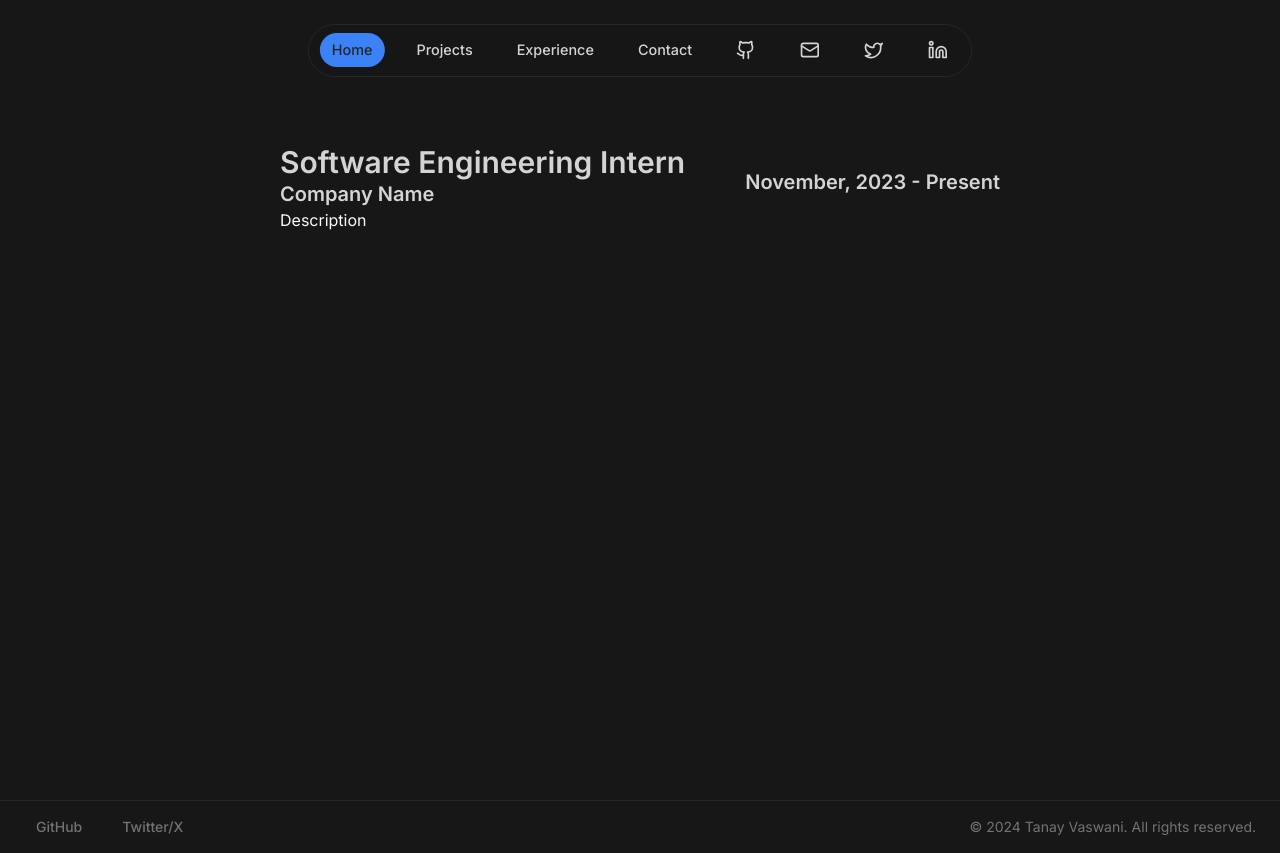
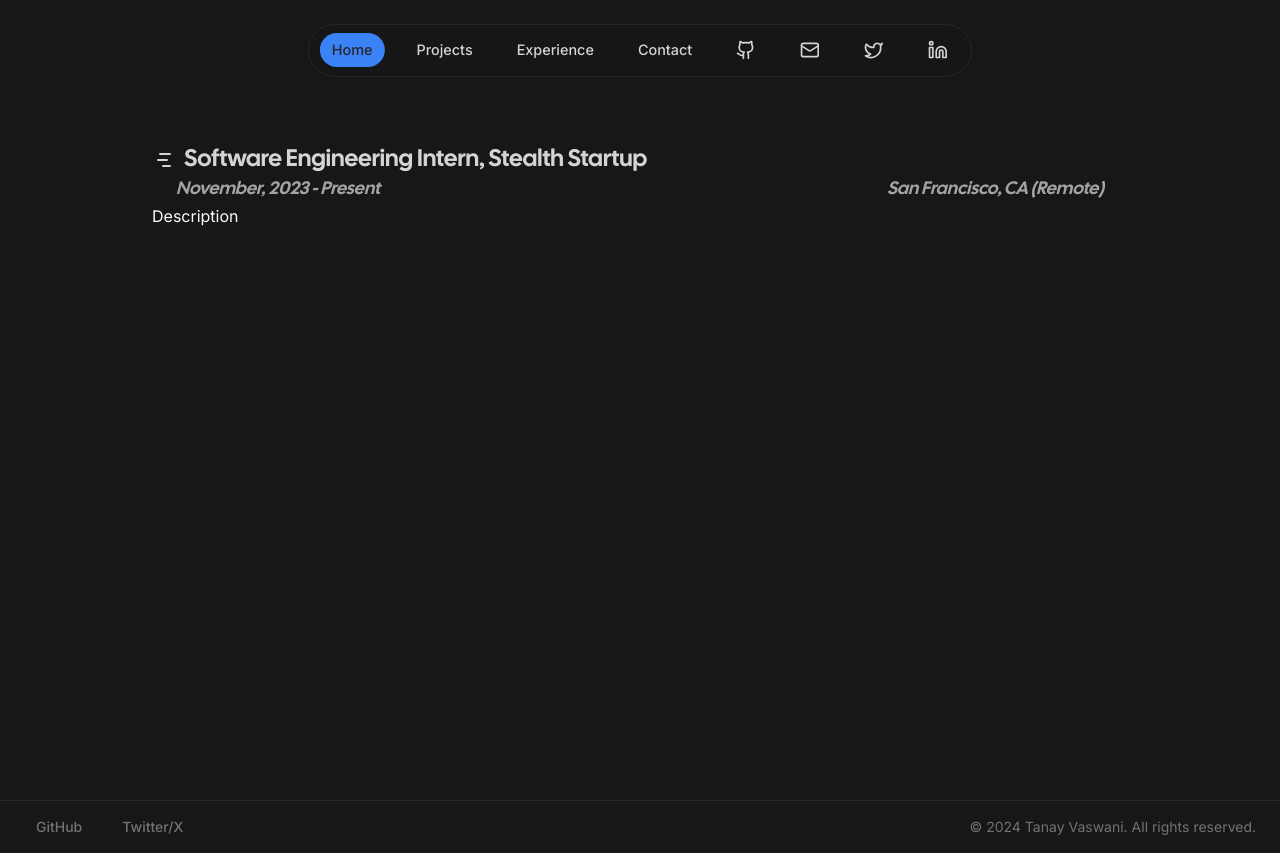
Before and after one commit to srijanbahal/Portfolio, a Next.js app: page /experience in a window 1280 px wide. Built offline with nearby package versions, Linux system fonts and the light colour scheme.

Commit message:
feat: exp

```diff
--- a/components/experience/experience-section.tsx
+++ b/components/experience/experience-section.tsx
@@ -1,19 +1,39 @@
+import localFont from "next/font/local";
+
+import { cn } from "@/lib/utils";
+import { GanttChart } from "lucide-react";
+
+const headingFont = localFont({
+  src: "../../public/fonts/font.woff2",
+});
+
 const ExperienceSection = () => {
   return (
-    <div className="my-20 md:max-w-screen-md md:mx-auto px-6 w-full">
+    <div className="my-20 md:max-w-screen-lg md:mx-auto px-6 w-full">
       <div className="flex items-start justify-between w-full">
-        <div className="flex flex-col items-start justify-center">
-          <h1 className="text-neutral-300 font-semibold text-xl md:text-3xl">
-            Software Engineering Intern
-          </h1>
-          <h2 className="text-neutral-300 font-semibold text-lg md:text-xl">
-            Company Name
-          </h2>
+        <div className="flex flex-col items-start justify-between w-full">
+          <div className={cn("flex flex-col", headingFont.className)}>
+            <h1 className="flex items-center text-xl md:text-2xl text-neutral-300">
+              <GanttChart className="mr-2" /> Software Engineering Intern,
+              Stealth Startup
+            </h1>
+          </div>
+
+          <div
+            className={cn(
+              "flex items-center justify-between w-full md:px-6 px-0",
+              headingFont.className
+            )}
+          >
+            <p className="text-neutral-400 italic text-base md:text-lg">
+              November, 2023 - Present
+            </p>
+
+            <p className="text-neutral-400 italic text-base md:text-lg">
+              San Francisco, CA (Remote)
+            </p>
+          </div>
         </div>
-
-        <h2 className="text-neutral-300 font-semibold text-lg md:text-xl pt-6">
-          November, 2023 - Present
-        </h2>
       </div>
 
       <div>
--- a/components/hero/hero-section.tsx
+++ b/components/hero/hero-section.tsx
@@ -4,7 +4,6 @@
 import localFont from "next/font/local";
 import Link from "next/link";
 import { motion } from "framer-motion";
-import { SproutIcon } from "lucide-react";
 
 import { cn } from "@/lib/utils";
 import { TextGenerateEffect } from "../ui/text-generate-effect";
```
